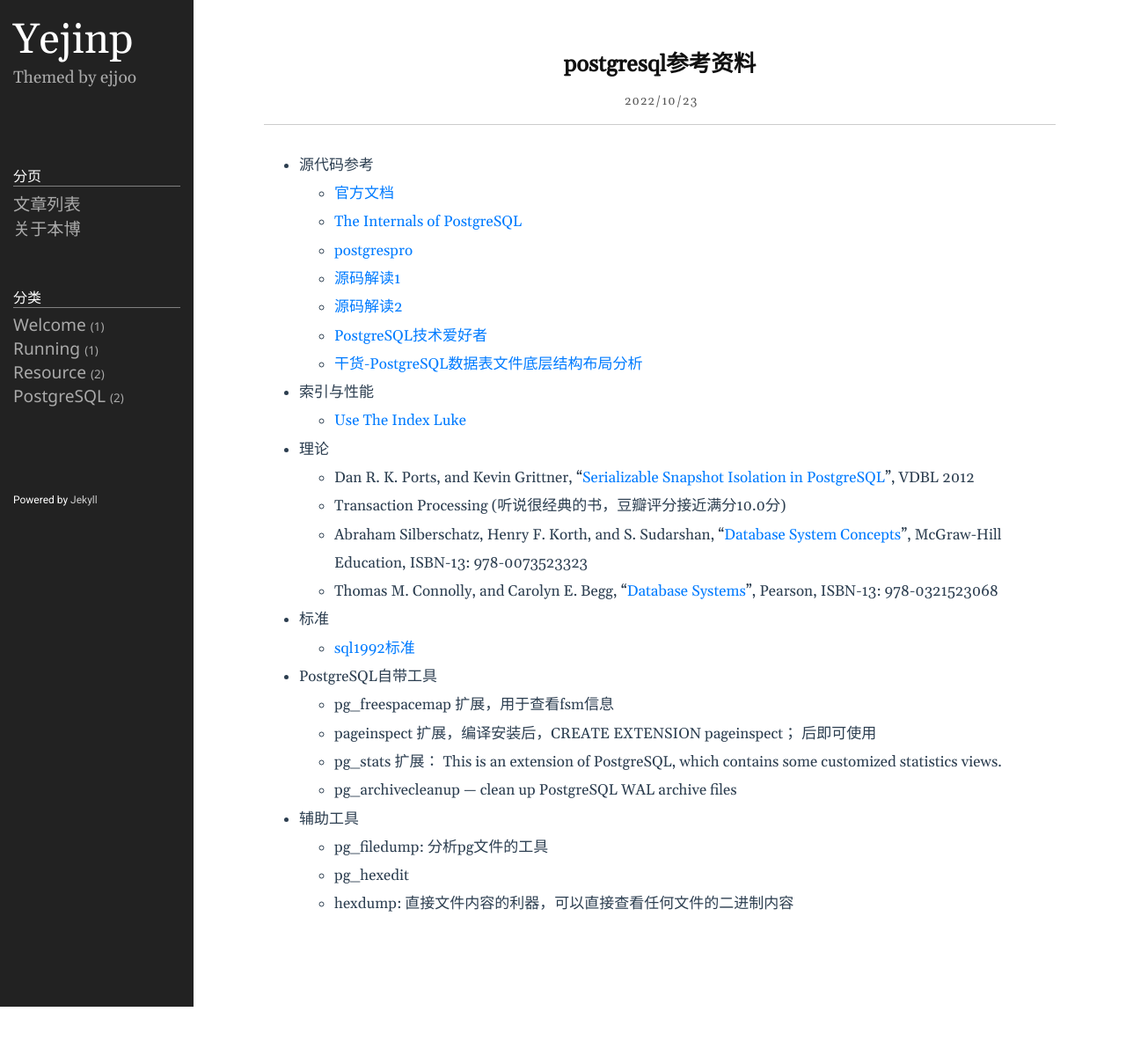
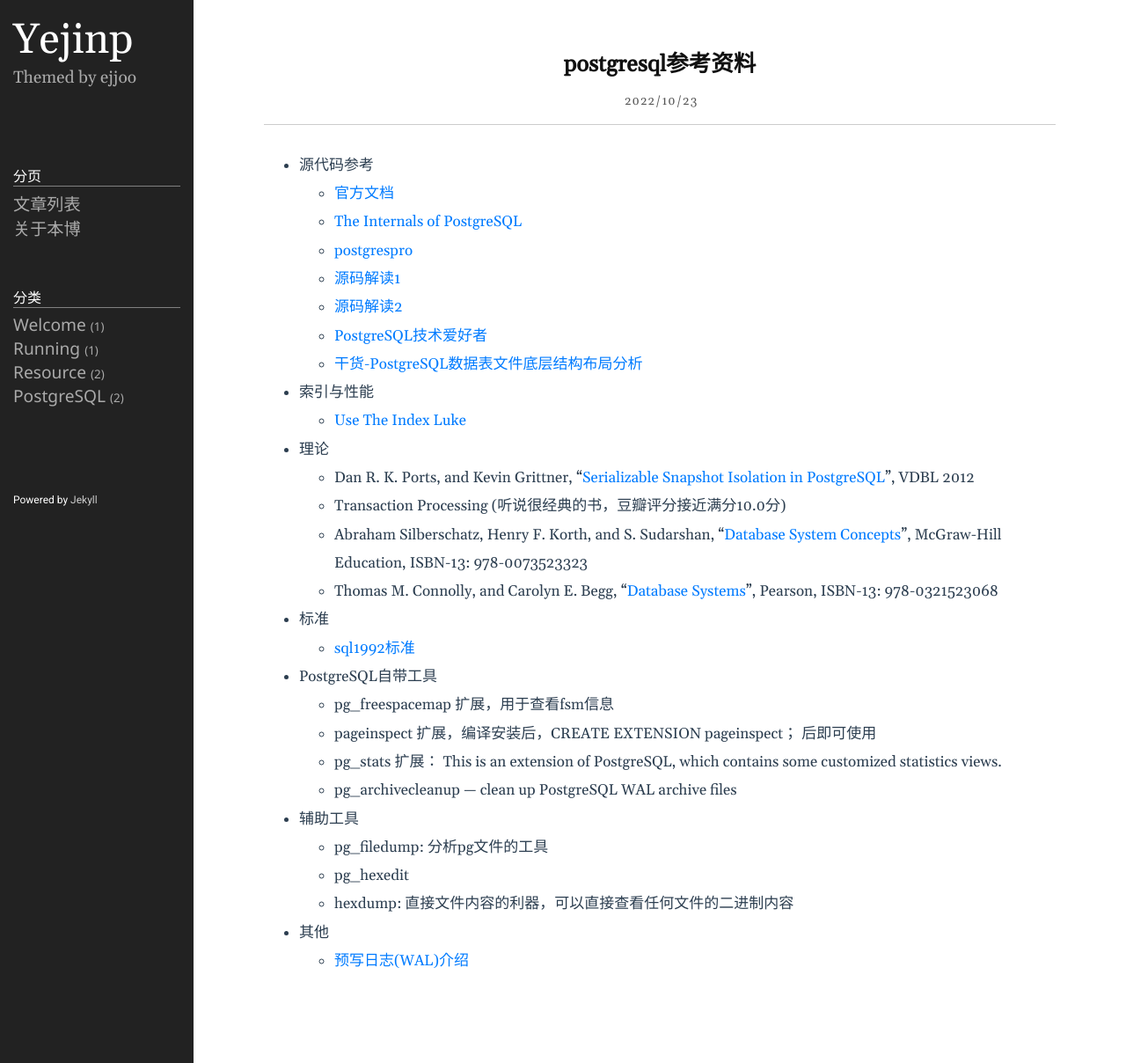
Before and after one commit to yejinp/yejinp.github.io, a Jekyll site: the page built from _posts/2022-10-23-postgresql参考资料.markdown, in a window 1280 px wide. Shown: the whole page at 88% size. Built offline with Jekyll 4.4.1, drawn with Linux system fonts in a browser that asks for light colours; before the commit the page ends 1144 px from its top, so only the background shows below that.

Commit message:
change format

```diff
--- a/_posts/2022-10-23-postgresql参考资料.markdown
+++ b/_posts/2022-10-23-postgresql参考资料.markdown
@@ -7,7 +7,6 @@
 
 
 * 源代码参考
-
   - [官方文档](https://www.postgresql.org/docs/15/internals.html)
 
   - [The Internals of PostgreSQL](https://www.interdb.jp/pg/index.html)
@@ -23,11 +22,9 @@
   - [干货-PostgreSQL数据表文件底层结构布局分析](https://blog.csdn.net/MyySophia/article/details/120724075)
 
 * 索引与性能
-
   - [Use The Index Luke](https://use-the-index-luke.com/sql/table-of-contents)
 
 * 理论
-
   - Dan R. K. Ports, and Kevin Grittner, "[Serializable Snapshot Isolation in PostgreSQL](https://drkp.net/papers/ssi-vldb12.pdf)", VDBL 2012
 
   - Transaction Processing (听说很经典的书，豆瓣评分接近满分10.0分)
@@ -41,7 +38,6 @@
    - [sql1992标准](https://datacadamia.com/_media/data/type/relation/sql/sql1992.txt)
 
 * PostgreSQL自带工具
-
   - pg_freespacemap 扩展，用于查看fsm信息
 
   - pageinspect 扩展，编译安装后，CREATE EXTENSION pageinspect； 后即可使用
@@ -57,3 +53,6 @@
   - pg_hexedit
 
   - hexdump: 直接文件内容的利器，可以直接查看任何文件的二进制内容
+
+* 其他
+  - [预写日志(WAL)介绍](https://www.cnblogs.com/xuwc/p/14037750.html)
```
